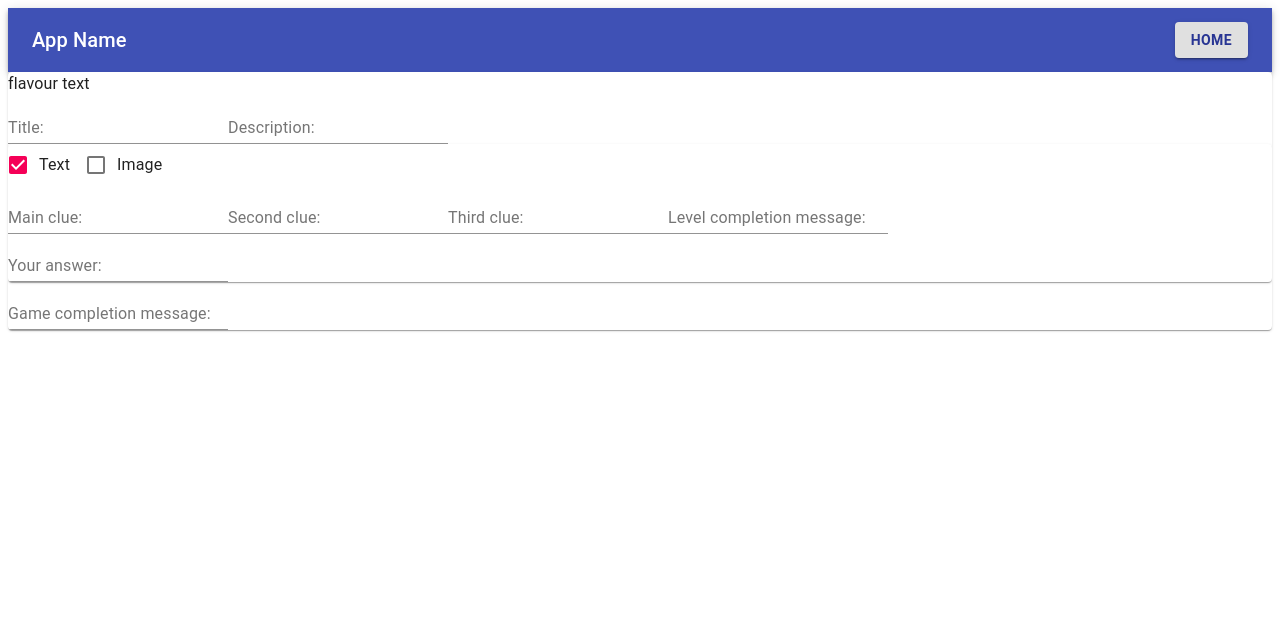
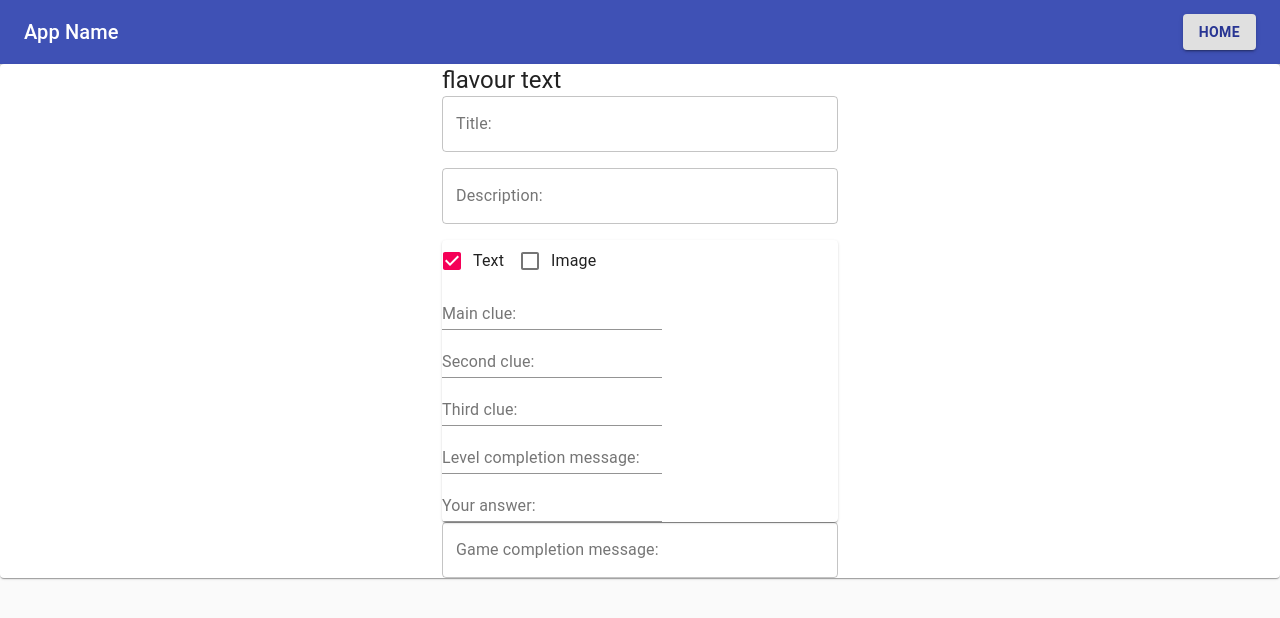
Before and after one commit to TonyDMorris/Front-End-Project, a React (Create React App) app: page /create in a window 1280 px wide. Shown: the top 618 px of the page. Built offline with nearby package versions, Linux system fonts and the light colour scheme; no server answers; what react-cloud-vision-api would draw is missing.

Commit message:
adding material-ui styling to Create component

```diff
--- a/src/components/Create.jsx
+++ b/src/components/Create.jsx
@@ -1,5 +1,18 @@
 import React from "react";
-import { Card, Typography, TextField, Button } from "@material-ui/core";
+import {
+  Card,
+  Typography,
+  TextField,
+  Grid,
+  Box,
+  Avatar,
+  Button,
+  CssBaseline,
+  Checkbox,
+  FormControlLabel,
+  makeStyles,
+  Container
+} from "@material-ui/core";
 import Form from "./Form";
 import axios from "axios";
 import { navigate } from "@reach/router";
@@ -11,30 +24,60 @@ class Create extends React.Component {
     const { title, description, completion, levels } = this.state;
     return (
       <Card>
-        <Typography>flavour text</Typography>
+        <Container component="main" maxWidth="xs">
+          <CssBaseline />
+
+          <Grid>
+            <Typography component="h1" variant="h5">
+              flavour text
+            </Typography>
+
+            <Grid container spacing={2}>
+              <Grid item xs={12}>
                 <TextField
+                  variant="outlined"
+                  fullWidth
                   label="Title:"
-          onChange={e => this.handleChange("title", e.target.value)}
+                  onChange={(e) => this.handleChange("title", e.target.value)}
                 />
+              </Grid>
+
+              <Grid item xs={12}>
                 <TextField
+                  variant="outlined"
+                  fullWidth
                   label="Description:"
-          onChange={e => this.handleChange("description", e.target.value)}
+                  onChange={(e) =>
+                    this.handleChange("description", e.target.value)
+                  }
                 />
+              </Grid>
+
+              <Grid item xs={12}>
                 <Form handleLevel={this.handleLevel} />
                 <TextField
+                  variant="outlined"
+                  fullWidth
                   label="Game completion message:"
-          onChange={e => this.handleChange("completion", e.target.value)}
+                  onChange={(e) =>
+                    this.handleChange("completion", e.target.value)
+                  }
                 />
+              </Grid>
+
               {title && description && completion && levels.length && (
                 <Button onClick={this.handleSubmit}>Submit Game</Button>
               )}
+            </Grid>
+          </Grid>
+        </Container>
       </Card>
     );
   }
   handleChange = (str, value) => {
     this.setState({ [str]: value });
   };
-  handleLevel = level => {
+  handleLevel = (level) => {
     const { levels } = this.state;
     this.setState({ levels: [...levels, level] });
   };
```
Also changed, not shown: src/components/Form.jsx (+16 -12 lines). Lines whose indentation alone changed are shown as unchanged.
